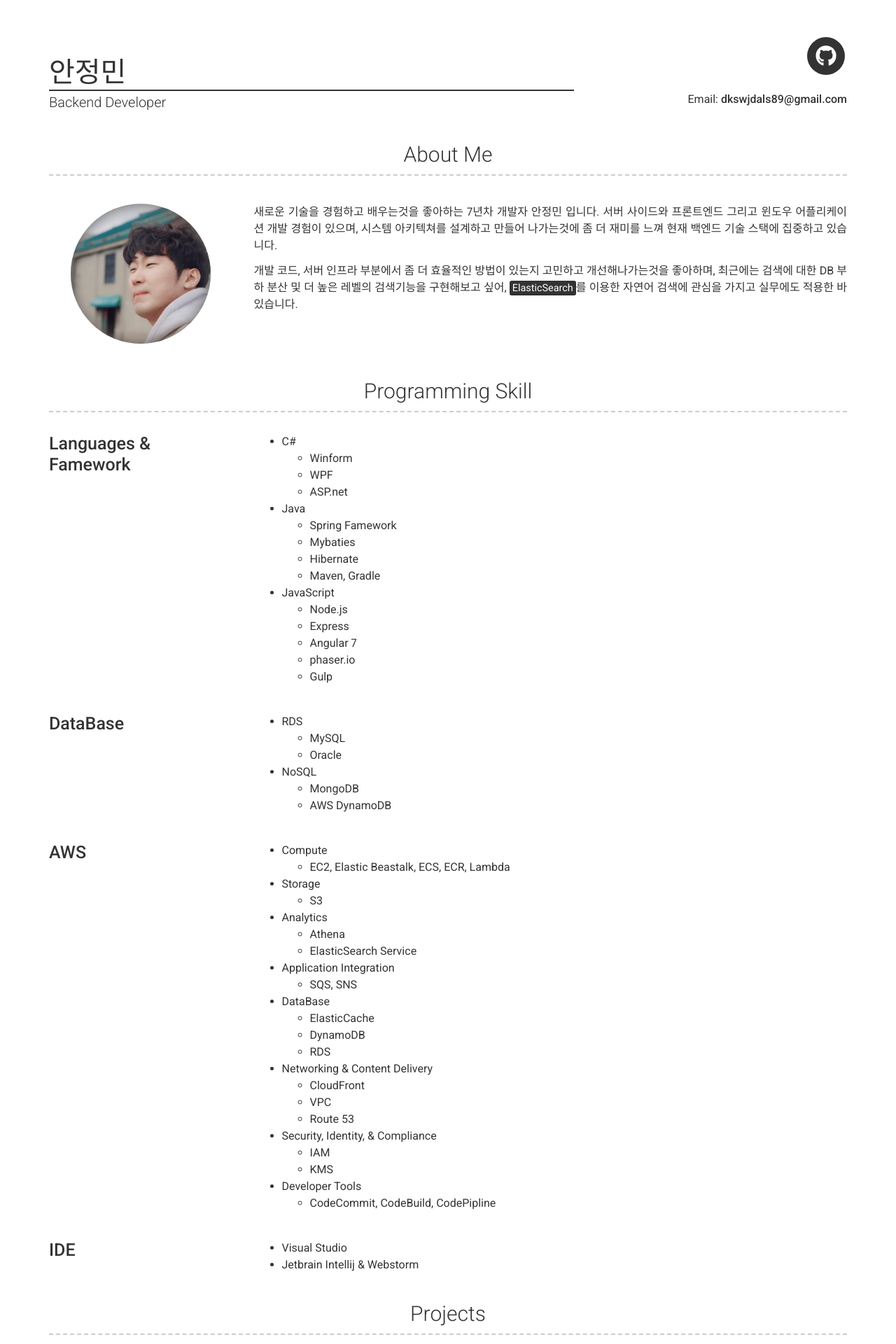
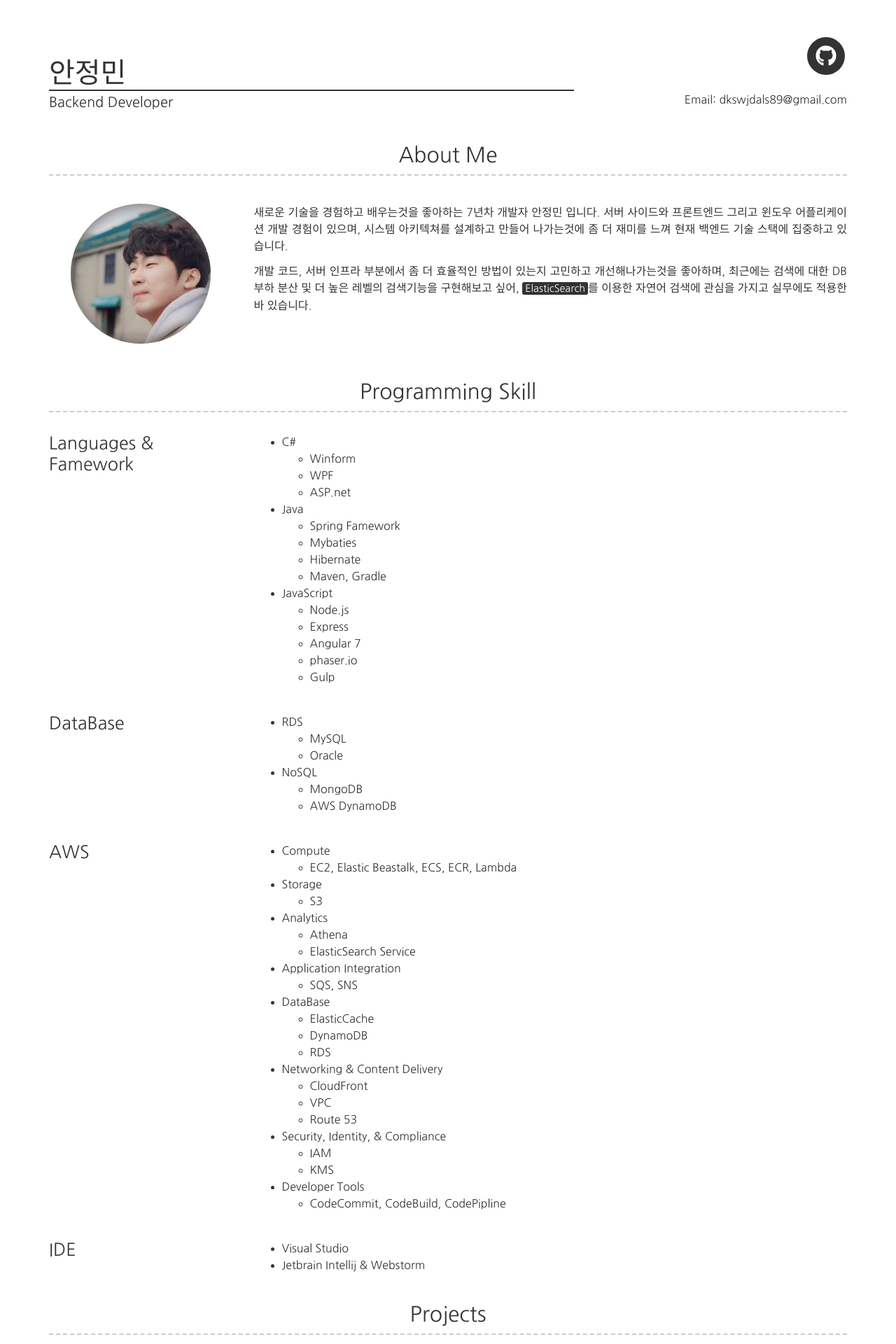
Before and after one commit to dkswjdals89/dkswjdals89.github.io, a Jekyll site: the page built from index.md, in a window 1280 px wide. Shown: the top 1920 px of the page at 70% size. Built offline with Jekyll 4.4.1, drawn with Linux system fonts in a browser that asks for light colours; nearby versions of some CDN libraries; some web fonts are replaced.

Commit message:
fix: 나눔 고딕 폰트로 변경

```diff
--- a/_sass/base.scss
+++ b/_sass/base.scss
@@ -2,7 +2,8 @@
 @import url(https://maxcdn.bootstrapcdn.com/bootstrap/3.3.5/css/bootstrap.min.css);
 @import url(https://use.fontawesome.com/releases/v5.11.2/css/all.css);
 @import url(https://use.fontawesome.com/releases/v5.11.2/css/v4-shims.css);
-@import url(../assets/css/KoPubDotum.css);
+//@import url(../assets/css/KoPubDotum.css);
+@import url('https://fonts.googleapis.com/css?family=Nanum+Gothic&display=swap');
 
 button, input[type="button"], input[type="reset"], input[type="submit"] {
   appearance: none;
@@ -12,7 +13,7 @@ button, input[type="button"], input[type="reset"], input[type="submit"] {
   color: #fff;
   cursor: pointer;
   display: inline-block;
-  font-family: "Helvetica Neue", "Helvetica", "Roboto", "Arial", sans-serif;
+  font-family: 'Nanum Gothic', sans-serif;
   font-size: 1em;
   -webkit-font-smoothing: antialiased;
   font-weight: 600;
@@ -46,7 +47,7 @@ input,
 label,
 select {
   display: block;
-  font-family: "Helvetica Neue", "Helvetica", "Roboto", "Arial", sans-serif;
+  font-family: 'Nanum Gothic', sans-serif;
   font-size: 1em; }
 
 label {
@@ -149,7 +150,7 @@ html {
 
 body {
   background: #ffffff;
-  font-family: KoPub Dotum, Roboto, sans-serif;
+  font-family: 'Nanum Gothic', sans-serif;
   -webkit-font-smoothing: antialiased; }
 
 .center-text {
--- a/_sass/type.scss
+++ b/_sass/type.scss
@@ -1,6 +1,6 @@
 body {
   color: #333;
-  font-family: KoPub Dotum, Roboto, sans-serif;
+  font-family: 'Nanum Gothic', sans-serif;
   font-feature-settings: "kern", "liga", "pnum";
   font-size: 1em;
   line-height: 1.5;
@@ -16,7 +16,7 @@ h3,
 h4,
 h5,
 h6 {
-  font-family: Roboto, sans-serif;
+  font-family: 'Nanum Gothic', sans-serif;
   font-size: 1em;
   line-height: 1.2;
   margin: 0 0 0.75em;
```
